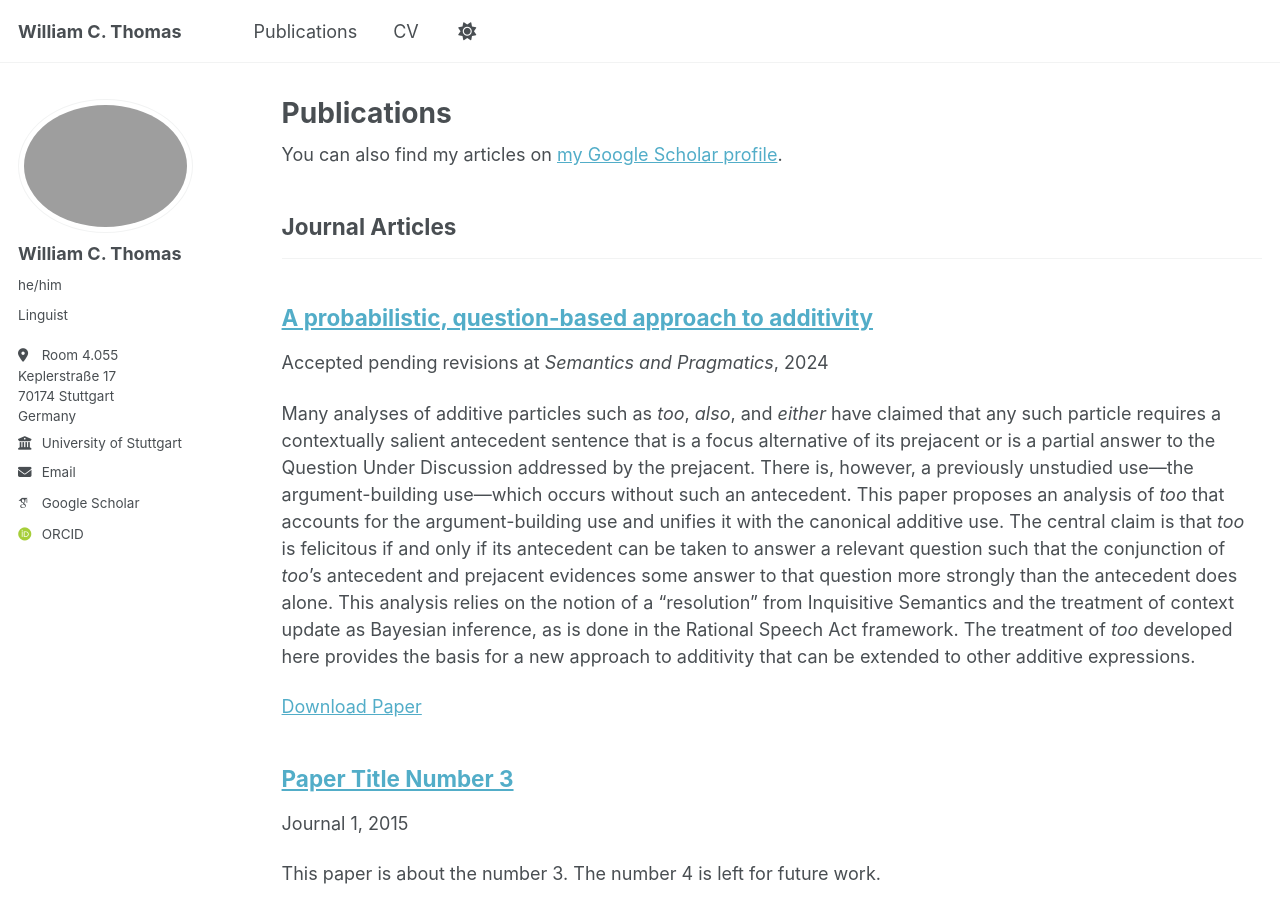
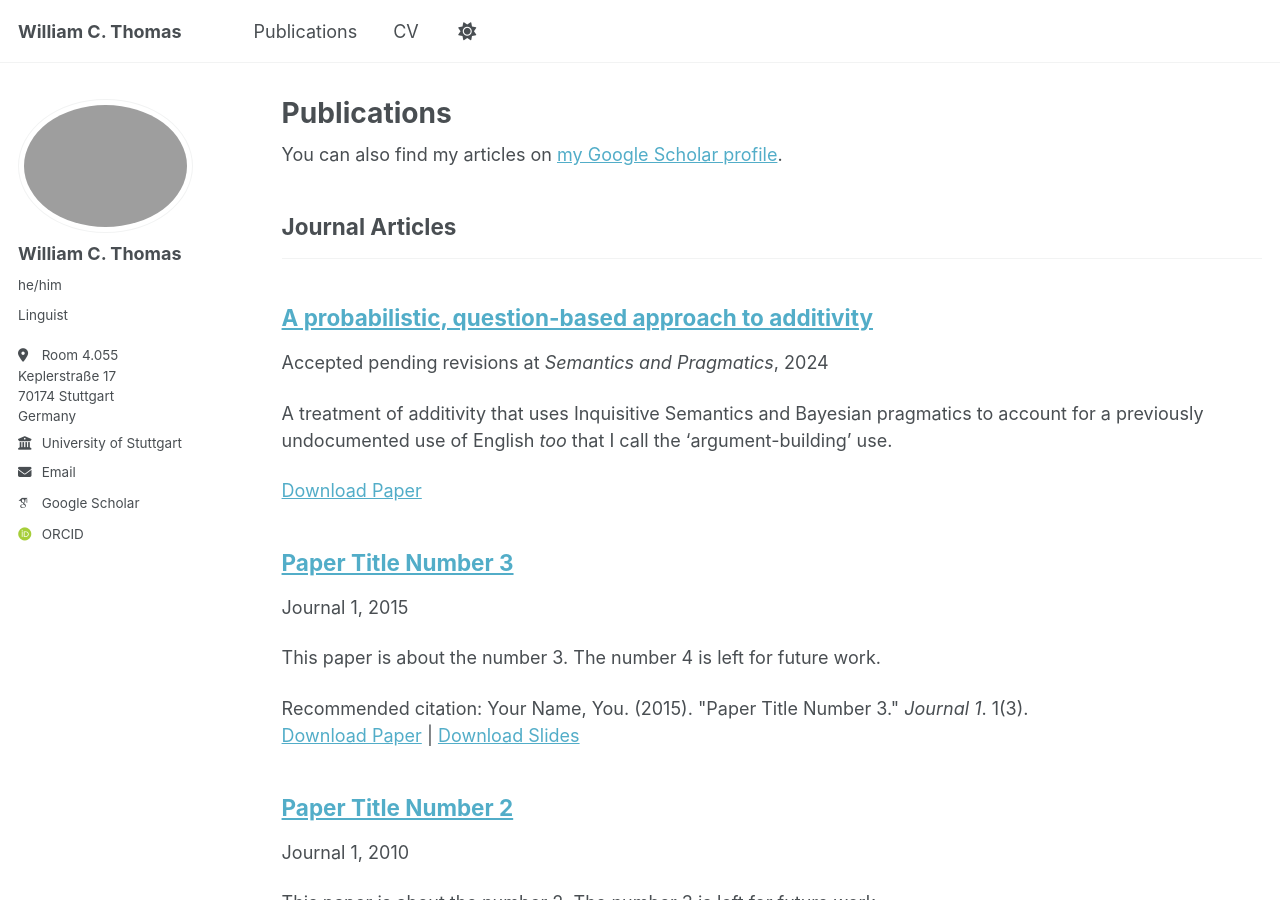
Before and after one commit to wm-t/wm-t.github.io, a Jekyll site: the page built from _pages/publications.html, in a window 1280 px wide and 900 px high. Built offline with Jekyll 4.4.1, drawn with Linux system fonts in a browser that asks for light colours; some web fonts are replaced; a script that is not in the unit is left out.

Commit message:
Adding short description of additivity paper.

```diff
--- a/_publications/Thomas-additivity.md
+++ b/_publications/Thomas-additivity.md
@@ -3,7 +3,7 @@
 collection: publications
 category: manuscripts
 permalink: /publication/Thomas-additivity
-excerpt:
+excerpt: "A treatment of additivity that uses Inquisitive Semantics and Bayesian pragmatics to account for a previously undocumented use of English <i>too</i> that I call the 'argument-building' use."
 date: "2024-04-01"
 venue: "Accepted pending revisions at <i>Semantics and Pragmatics</i>"
 slidesurl:
```
